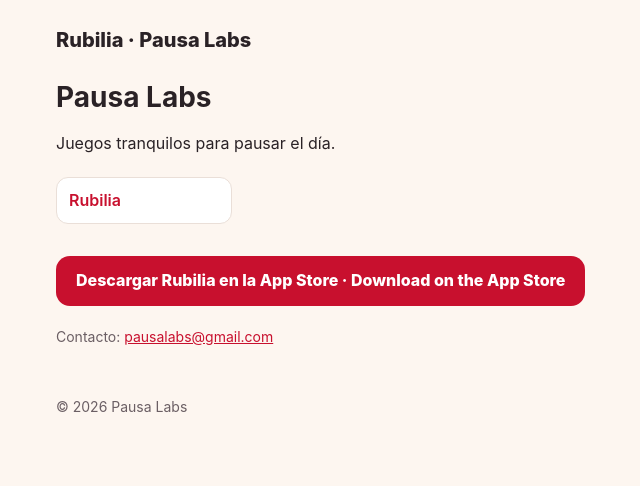
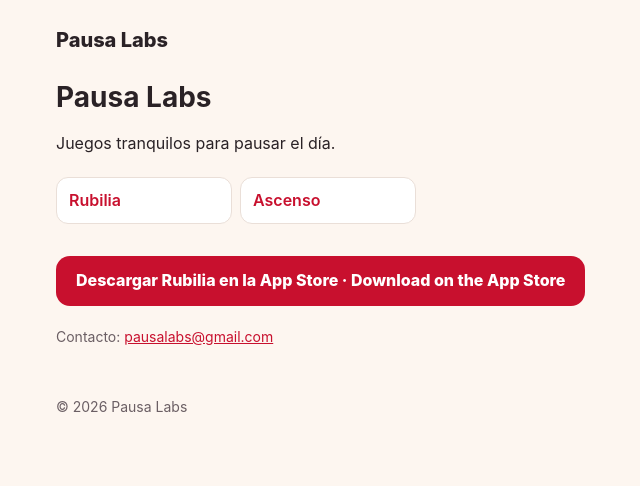
Before and after one commit to PausaLabs/PausaLabs.github.io, a plain HTML site: page index.html in a window 1280 px wide. Shown: the whole page, without its empty margins (220-860 px from the left). Drawn offline with Linux system fonts and the light colour scheme.

Commit message:
Pausa Labs: enlace a Ascenso en el inicio

```diff
--- a/index.html
+++ b/index.html
@@ -21,8 +21,8 @@ footer{margin-top:48px;color:var(--suave);font-size:14px}
 a:focus-visible,select:focus-visible{outline:3px solid var(--acento);outline-offset:2px}
 .descargar{display:inline-block;margin:12px 0 4px;padding:12px 20px;border-radius:14px;background:var(--acento);color:#fff!important;font-weight:800;text-decoration:none}
 </style></head><body><main>
-<header><a class="marca" href="index.html">Rubilia · Pausa Labs</a></header>
+<header><a class="marca" href="index.html">Pausa Labs</a></header>
 
-<h1>Pausa Labs</h1><p>Juegos tranquilos para pausar el día.</p><ul class="idiomas"><li><a href="rubilia/index.html">Rubilia</a></li></ul><p><a class="descargar" href="https://apps.apple.com/app/id6833671226">Descargar Rubilia en la App Store · Download on the App Store</a></p><p class="meta">Contacto: <a href="mailto:pausalabs@gmail.com">pausalabs@gmail.com</a></p>
+<h1>Pausa Labs</h1><p>Juegos tranquilos para pausar el día.</p><ul class="idiomas"><li><a href="rubilia/index.html">Rubilia</a></li><li><a href="ascenso/index.html">Ascenso</a></li></ul><p><a class="descargar" href="https://apps.apple.com/app/id6833671226">Descargar Rubilia en la App Store · Download on the App Store</a></p><p class="meta">Contacto: <a href="mailto:pausalabs@gmail.com">pausalabs@gmail.com</a></p>
 <footer>© 2026 Pausa Labs</footer>
 </main></body></html>
```
